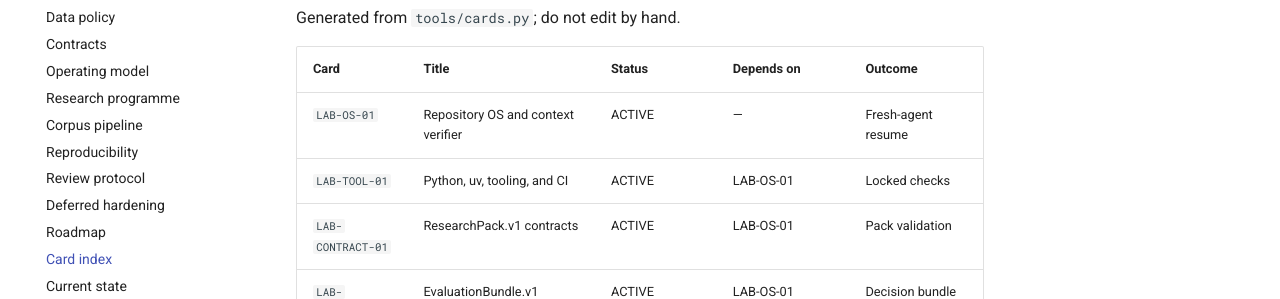
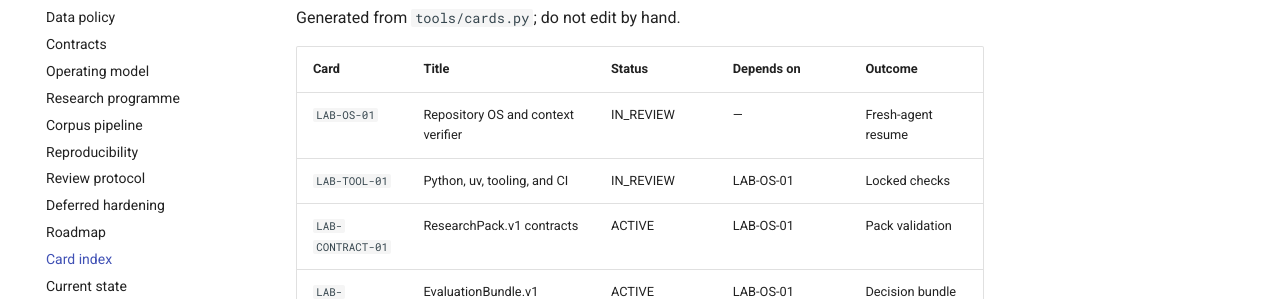
Before and after one commit to Chris0Jeky/developer-lens-lab, an MkDocs documentation site: the page built from docs/CARD_INDEX.md, in a window 1280 px wide and 900 px high. Shown: the part 175-474 px from the top of the window. Built offline with MkDocs 1.6.1 and Material for MkDocs 9.7.7, drawn with Linux system fonts in a browser that asks for light colours.

Commit message:
Mark bootstrap cards in review

```diff
--- a/docs/CARD_INDEX.md
+++ b/docs/CARD_INDEX.md
@@ -4,8 +4,8 @@ Generated from `tools/cards.py`; do not edit by hand.
 
 | Card | Title | Status | Depends on | Outcome |
 |---|---|---|---|---|
-| `LAB-OS-01` | Repository OS and context verifier | ACTIVE | — | Fresh-agent resume |
-| `LAB-TOOL-01` | Python, uv, tooling, and CI | ACTIVE | LAB-OS-01 | Locked checks |
+| `LAB-OS-01` | Repository OS and context verifier | IN_REVIEW | — | Fresh-agent resume |
+| `LAB-TOOL-01` | Python, uv, tooling, and CI | IN_REVIEW | LAB-OS-01 | Locked checks |
 | `LAB-CONTRACT-01` | ResearchPack.v1 contracts | ACTIVE | LAB-OS-01 | Pack validation |
 | `LAB-CONTRACT-02` | EvaluationBundle.v1 contracts | ACTIVE | LAB-OS-01 | Decision bundle validation |
 | `LAB-ART-01` | Confined content-addressed artifact store | ACTIVE | LAB-TOOL-01 | Replayable objects |
```
Also changed, not shown: 2 other files.
